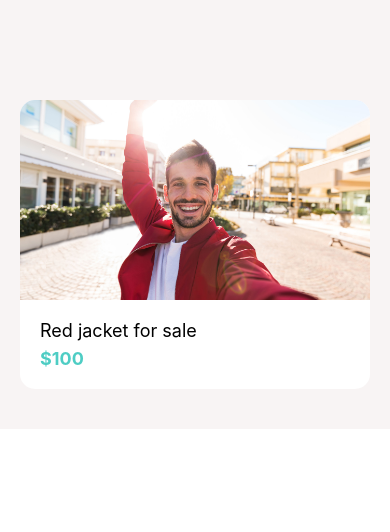
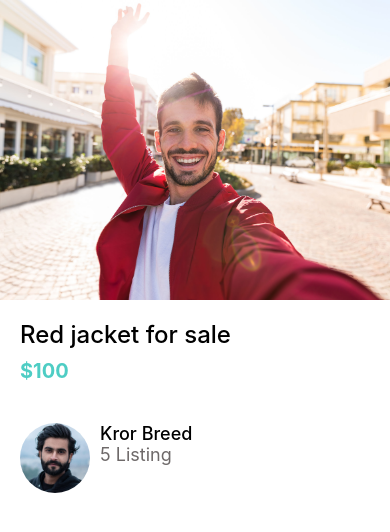
Before and after one commit to bibakroy/reuse-it, a React Native app: screen / in a window 390 px wide. Shown: the top 532 px of the page. Built offline with nearby package versions, Linux system fonts and the light colour scheme.

Commit message:
create listing details screen

```diff
--- a/App.js
+++ b/App.js
@@ -1,15 +1,17 @@
 import { Text, View } from "react-native";
 
 import Card from "./app/components/Card";
+import ListingDetailsScreen from "./app/screens/ListingDetailsScreen";
 
 export default function App() {
   return (
-    <View style={{ backgroundColor: "#f8f4f4", padding: 20, paddingTop: 100 }}>
-      <Card
-        title="Red jacket for sale"
-        subTitle="$100"
-        image={require("./app/assets/jacket.jpg")}
-      />
-    </View>
+    // <View style={{ backgroundColor: "#f8f4f4", padding: 20, paddingTop: 100 }}>
+    //   <Card
+    //     title="Red jacket for sale"
+    //     subTitle="$100"
+    //     image={require("./app/assets/jacket.jpg")}
+    //   />
+    // </View>
+    <ListingDetailsScreen />
   );
 }
--- /dev/null
+++ b/app/components/ListItem.js
@@ -0,0 +1,37 @@
+import React from "react";
+import { Image, StyleSheet, View } from "react-native";
+import colors from "../config/colors";
+
+import CustomText from "./CustomText";
+
+function ListItem({ image, title, subTitle }) {
+  return (
+    <View style={styles.container}>
+      <Image source={image} style={styles.image} />
+      <View>
+        <CustomText style={styles.title}>{title}</CustomText>
+        <CustomText style={styles.subTitle}>{subTitle}</CustomText>
+      </View>
+    </View>
+  );
+}
+
+export default ListItem;
+
+const styles = StyleSheet.create({
+  container: {
+    flexDirection: "row",
+  },
+  image: {
+    width: 70,
+    height: 70,
+    borderRadius: 35,
+    marginRight: 10,
+  },
+  title: {
+    fontWeight: "500",
+  },
+  subTitle: {
+    color: colors.gray,
+  },
+});
--- a/app/config/colors.js
+++ b/app/config/colors.js
@@ -4,4 +4,5 @@
   black: "#000",
   white: "#fff",
   blue_1: "royalblue",
+  gray: "#6e6969",
 };
--- /dev/null
+++ b/app/screens/ListingDetailsScreen.js
@@ -0,0 +1,50 @@
+import React from "react";
+import { Image, StyleSheet, View } from "react-native";
+
+import CustomText from "../components/CustomText";
+import ListItem from "../components/ListItem";
+import colors from "../config/colors";
+
+function ListingDetailsScreen(props) {
+  return (
+    <View>
+      <Image source={require("../assets/jacket.jpg")} style={styles.image} />
+      <View style={styles.detailsContainer}>
+        <CustomText style={styles.title}>Red jacket for sale</CustomText>
+        <CustomText style={styles.price}>$100</CustomText>
+        <View style={styles.userContainer}>
+          <ListItem
+            image={require("../assets/seller.jpg")}
+            title="Kror Breed"
+            subTitle="5 Listing"
+          />
+        </View>
+      </View>
+    </View>
+  );
+}
+
+export default ListingDetailsScreen;
+
+const styles = StyleSheet.create({
+  image: {
+    width: "100%",
+    height: 300,
+  },
+  detailsContainer: {
+    padding: 20,
+  },
+  title: {
+    fontSize: 24,
+    fontWeight: "500",
+  },
+  price: {
+    color: colors.secondary,
+    fontWeight: "bold",
+    fontSize: 20,
+    marginVertical: 10,
+  },
+  userContainer: {
+    marginVertical: 30,
+  },
+});
```
Also changed, not shown: app/assets/logo.png (deleted), app/assets/seller.jpg (added).
